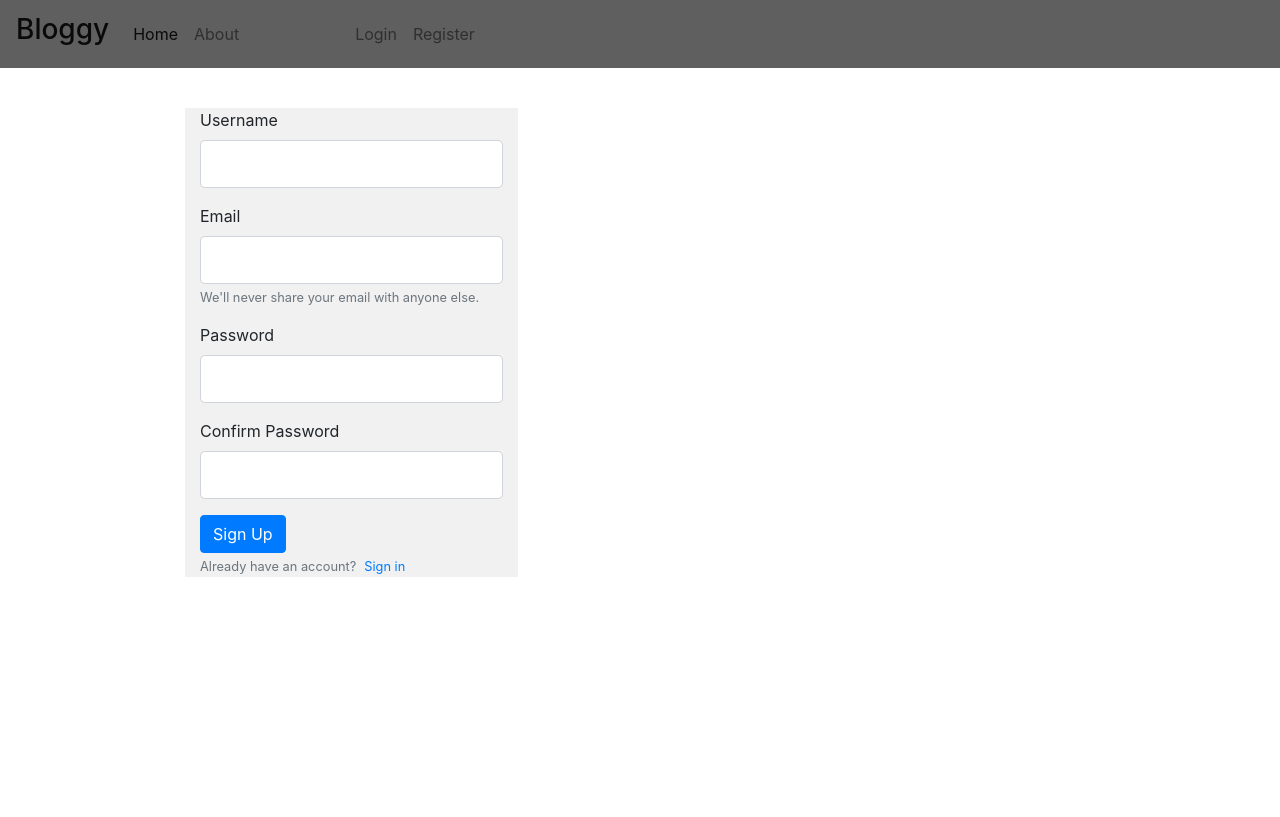
After one commit to rahulmistry33/Bloggy, a Flask app: template templates/register.html in a window 1280 px wide. The commit adds this page. Shown: the top 817 px of the page. Run offline with Flask 2, Linux system fonts and the light colour scheme; the template is opened without the code that fills it: values that come from a table or form of the project are taken from there, others are empty; some libraries are stand-ins or nearby versions.

Commit message:
added login and register routes

```diff
--- a/forms.py
+++ b/forms.py
@@ -2,7 +2,7 @@ from flask_wtf import FlaskForm
 from wtforms import StringField,PasswordField,SubmitField,BooleanField
 from wtforms.validators import DataRequired, Length, Email,EqualTo
 
-class RegistrationForm(Flaskform):
+class RegistrationForm(FlaskForm):
     # in the validators section DataRequired() means it cant be empty
     #length min max is the range of len of the username
     username=StringField('Username',validators=[DataRequired(),Length(min=2,max=20)])
@@ -15,7 +15,7 @@ class RegistrationForm(Flaskform):
     #call submitfield for submitting
     submit = SubmitField('Sign Up')
 
-class LoginForm(Flaskform):
+class LoginForm(FlaskForm):
 
     email=StringField('Email',validators=[DataRequired(),Email()])
     #even if browser closes...this will stay logged in for sometime using a secured cookie
--- a/static/styles.css
+++ b/static/styles.css
@@ -1,5 +1,8 @@
 #login_link{
     margin-left:100px;
+}
+body{
+    background-color:white;
 }
 .jumbotron{
 
@@ -10,3 +13,13 @@
     margin:20px;
 
 }
+.navcolor{
+    background-color:#5F5F5F;
+}
+.registerdiv{
+    width: 30%;
+    height:30%;
+    background-color: #F1F1F1;
+    margin:40px 100px 500px 100px;
+    position:center;
+}
--- a/templates/layout.html
+++ b/templates/layout.html
@@ -13,7 +13,7 @@
   </head>
   <body>
       <header>
-            <nav class="navbar navbar-expand-lg navbar-light bg-light">
+            <nav class="navbar navbar-expand-lg navbar-light navcolor">
                     <a class="navbar-brand" href="#"><h3>Bloggy</h3></a>
                     <button class="navbar-toggler" type="button" data-toggle="collapse" data-target="#navbarNav" aria-controls="navbarNav" aria-expanded="false" aria-label="Toggle navigation">
                       <span class="navbar-toggler-icon"></span>
--- /dev/null
+++ b/templates/register.html
@@ -0,0 +1,37 @@
+{% extends "layout.html" %}
+{% block content %}
+<div class="container registerdiv">
+<form method="POST" action="">
+    {{ form.hidden_tag() }}
+     <!-- for preventing CSRF attacks -->
+     <div class="form-group">
+            {{ form.username.label(class ="form-control-label")}}
+            {{ form.username(class ="form-control form-control-lg")}}
+
+          </div>
+    <div class="form-group">
+            {{ form.email.label(class ="form-control-label")}}
+            {{ form.email(class ="form-control form-control-lg")}}
+
+            <small id="emailHelp" class="form-text text-muted">We'll never share your email with anyone else.</small>
+    </div>
+    <div class="form-group">
+            {{ form.password.label(class ="form-control-label")}}
+            {{ form.password(class ="form-control form-control-lg")}}
+    </div>
+    <div class="form-group">
+            {{ form.confirm_password.label(class ="form-control-label")}}
+            {{ form.confirm_password(class ="form-control form-control-lg")}}
+    </div>
+    {{ form.submit(class="btn btn-primary")}}
+
+        <div class="text-muted">
+                        <small>Already have an account?<a class="ml-2" href="{{url_for('callLogin')}}">Sign in</a>  </small>
+        </div>
+
+
+
+  </form>
+</div>
+
+{% endblock content %}
```
Also changed, not shown: templates/login.html (added).
